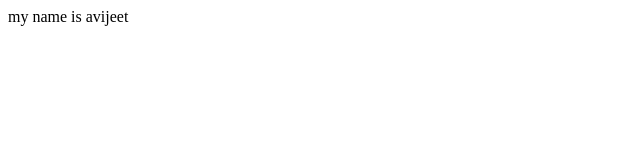
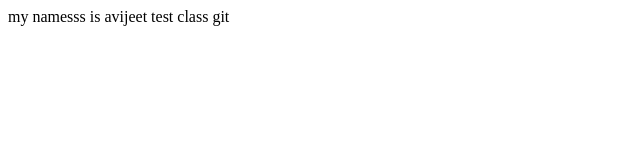
Before and after one commit to avijeetnegel/learnGit1, a plain HTML site: page index.html in a window 1280 px wide. Shown: the whole page, without its empty margins (0-640 px from the left). Drawn offline with Linux system fonts and the light colour scheme.

Commit message:
local commit on feature branch

```diff
--- a/index.html
+++ b/index.html
@@ -1 +1 @@
-<p> my name is avijeet </p>
+<p> my namesss is avijeet  test class git</p>
```
